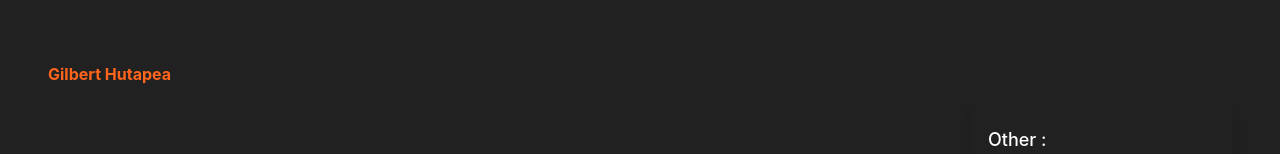
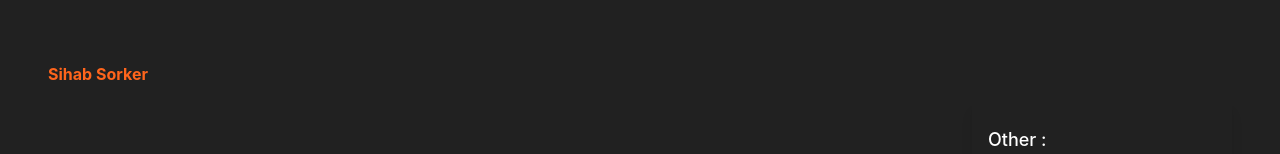
Before and after one commit to sihab-art/SihabSorker, a React (Create React App) app: page /blog/1 in a window 1280 px wide. Shown: the part 170-324 px from the top of the page. Built offline with nearby package versions, Linux system fonts and the light colour scheme.

Commit message:
Update index.js

```diff
--- a/src/components/molecules/BlogDetail/index.js
+++ b/src/components/molecules/BlogDetail/index.js
@@ -43,7 +43,7 @@ const BlogDetail = () => {
       </div>
       <div className="flex items-center justify-between flex-wrap mt-16 mb-4">
         <span>
-          <strong className="text-primary">Gilbert Hutapea</strong>
+          <strong className="text-primary">Sihab Sorker</strong>
         </span>
         <span>
           <strong className="text-primary">{blog?.date}</strong>
@@ -95,19 +95,19 @@ const BlogDetail = () => {
             Share :{" "}
           </h4>
           <div className="flex items-center gap-4 flex-wrap">
-            <EmailShareButton url={url} title="Gilbert Hutapea ">
+            <EmailShareButton url={url} title="Sihab Sorker ">
               <EmailIcon size={32} round={true} />
             </EmailShareButton>
-            <FacebookShareButton url={url} title="Gilbert Hutapea ">
+            <FacebookShareButton url={url} title="Sihab Sorker ">
               <FacebookIcon size={32} round={true} />
             </FacebookShareButton>
-            <TwitterShareButton url={url} title="Gilbert Hutapea ">
+            <TwitterShareButton url={url} title="Sihab Sorker ">
               <TwitterIcon size={32} round={true} />
             </TwitterShareButton>
-            <LinkedinShareButton url={url} title="Gilbert Hutapea ">
+            <LinkedinShareButton url={url} title="Sihab Sorker ">
               <LinkedinIcon size={32} round={true} />
             </LinkedinShareButton>
-            <WhatsappShareButton url={url} title="Gilbert Hutapea ">
+            <WhatsappShareButton url={url} title="Sihab Sorker ">
               <WhatsappIcon size={32} round={true} />
             </WhatsappShareButton>
           </div>
```
